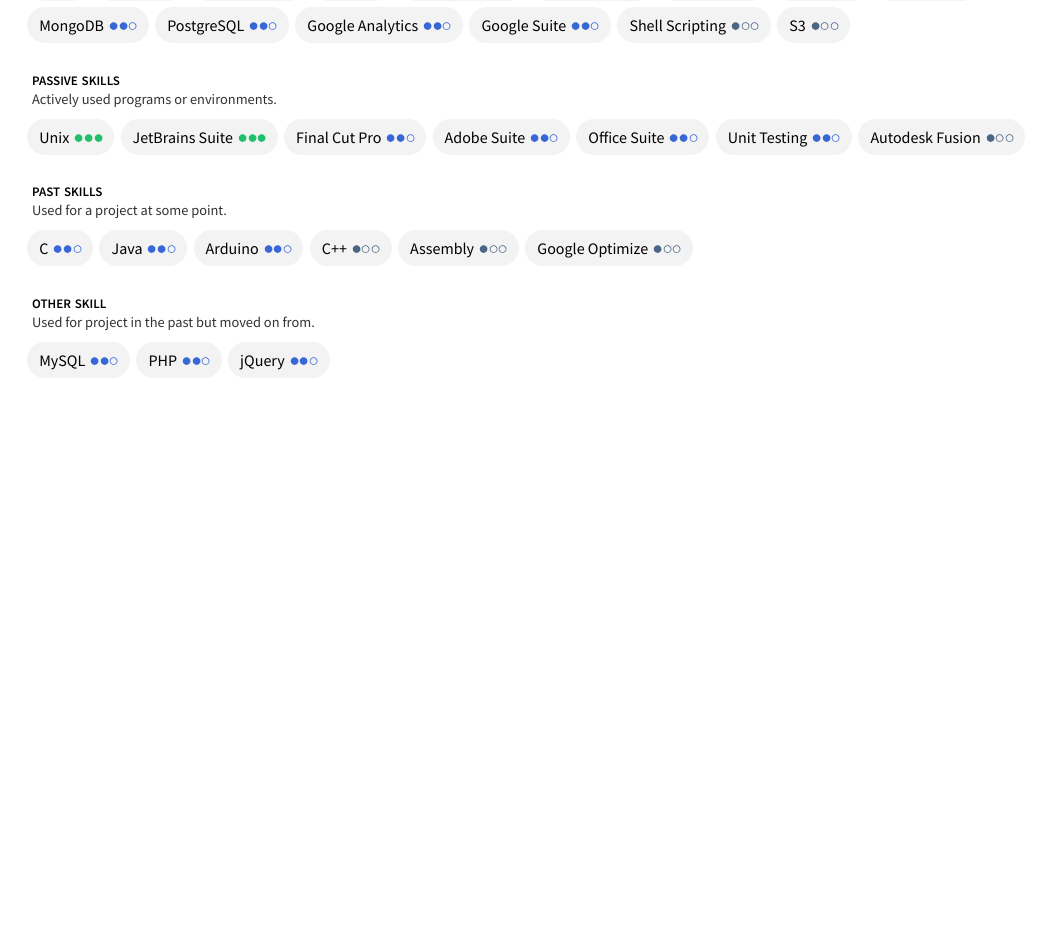
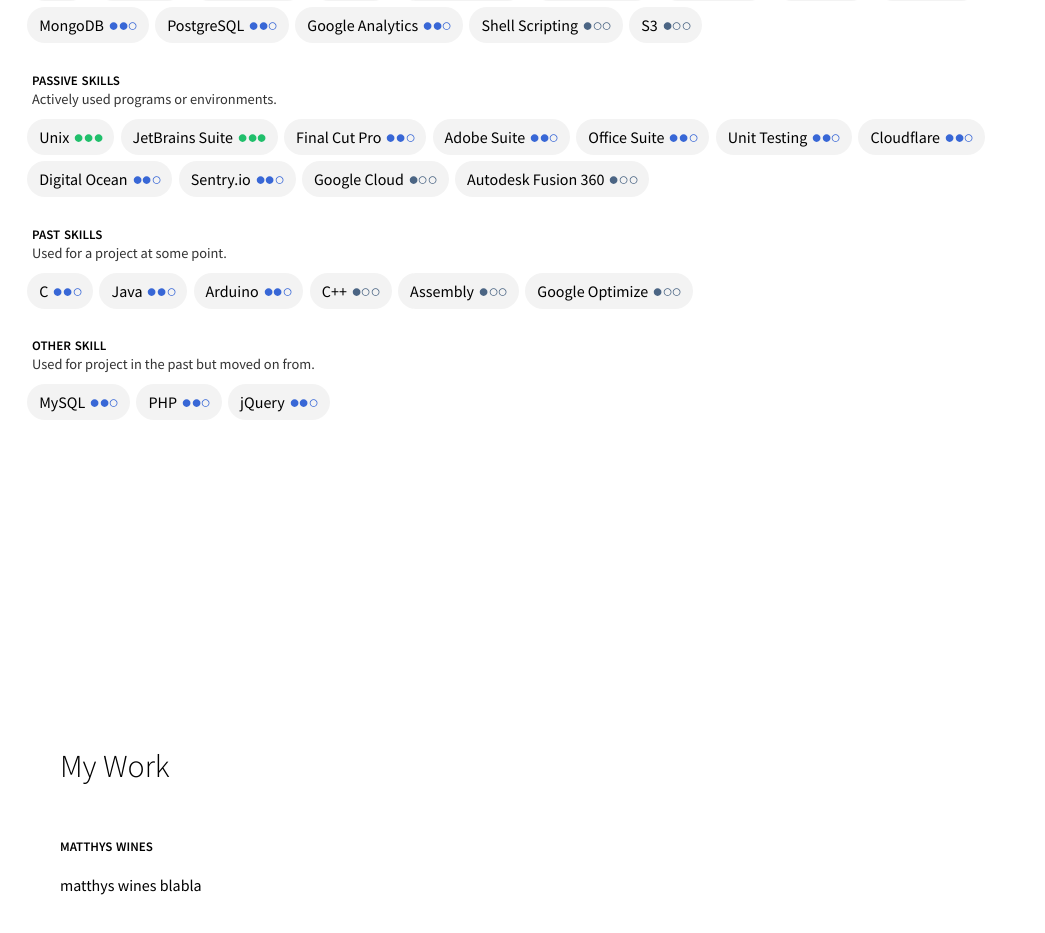
Before and after one commit to aelbrecht/aelbrecht.io, a React (Create React App) app: page / in a window 1280 px wide. Shown: the part 2080-3013 px from the top of the page, without its empty margins (96-1141 px from the left). Built offline with nearby package versions, Linux system fonts and the light colour scheme.

Commit message:
added skeleton for my work

```diff
--- a/src/containers/App.scss
+++ b/src/containers/App.scss
@@ -464,3 +464,12 @@
   }
 
 }
+
+.work-story-container {
+  display: flex;
+  justify-content: center;
+
+  .story-body, .story-image {
+    flex-grow: 1;
+  }
+}
--- a/src/containers/App.tsx
+++ b/src/containers/App.tsx
@@ -73,7 +73,6 @@
     ["MongoDB", 2],
     ["PostgreSQL", 2],
     ["Google Analytics", 2],
-    ["Google Suite", 2],
     ["Shell Scripting", 1],
     ["S3", 1],
 ]
@@ -85,7 +84,11 @@
     ["Adobe Suite", 2],
     ["Office Suite", 2],
     ["Unit Testing", 2],
-    ["Autodesk Fusion", 1],
+    ["Cloudflare", 2],
+    ["Digital Ocean", 2],
+    ["Sentry.io", 2],
+    ["Google Cloud", 1],
+    ["Autodesk Fusion 360", 1],
 ]
 
 const pastSkills: BadgeType[] = [
@@ -281,7 +284,30 @@
         </div>
 
 
-        <div className="page-filler" id="experience">
+        <div className="page-filler">
+            <div className="flex-columns ">
+                <div className="flex-inner-column flex-inner-column-30 p2 portrait-mobile">
+                    <Portrait/>
+                </div>
+                <div className="flex-inner-column flex-inner-column-70 p2" id="about-me">
+                    <div className="w100">
+                        <h2>My Work</h2>
+                        <div className="work-story-container">
+                            <div className="story-body">
+                                <h3>Matthys Wines</h3>
+                                <div className="story-text">
+                                    matthys wines blabla
+                                </div>
+                            </div>
+                            <div className="story-image">
+
+                            </div>
+                        </div>
+                    </div>
+                </div>
+                <div className="flex-inner-column flex-inner-column-30 p2 portrait-desktop">
+                </div>
+            </div>
         </div>
 
     </div>
```
